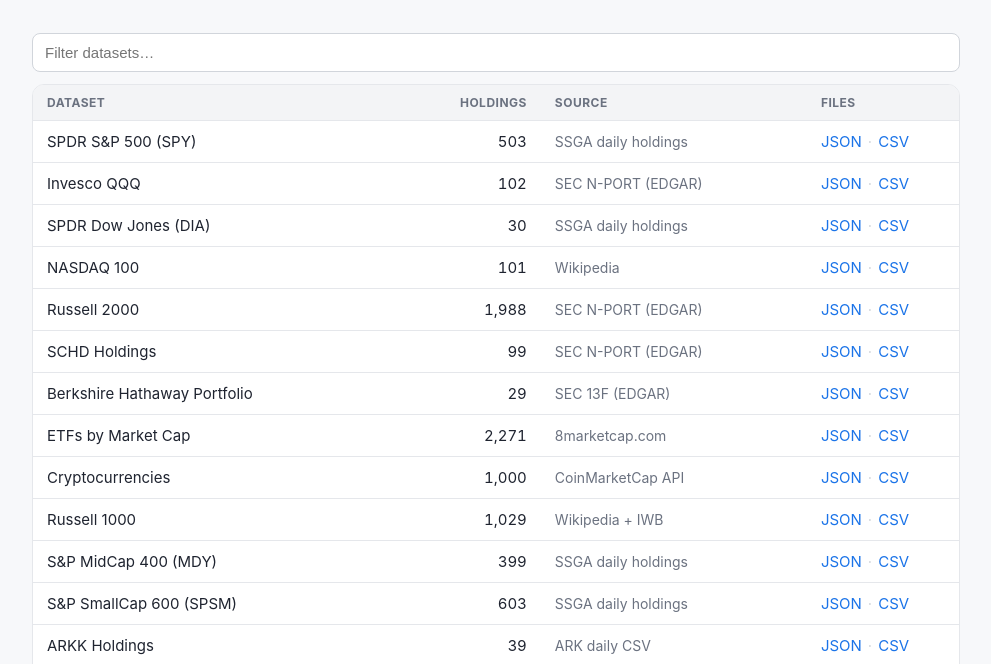
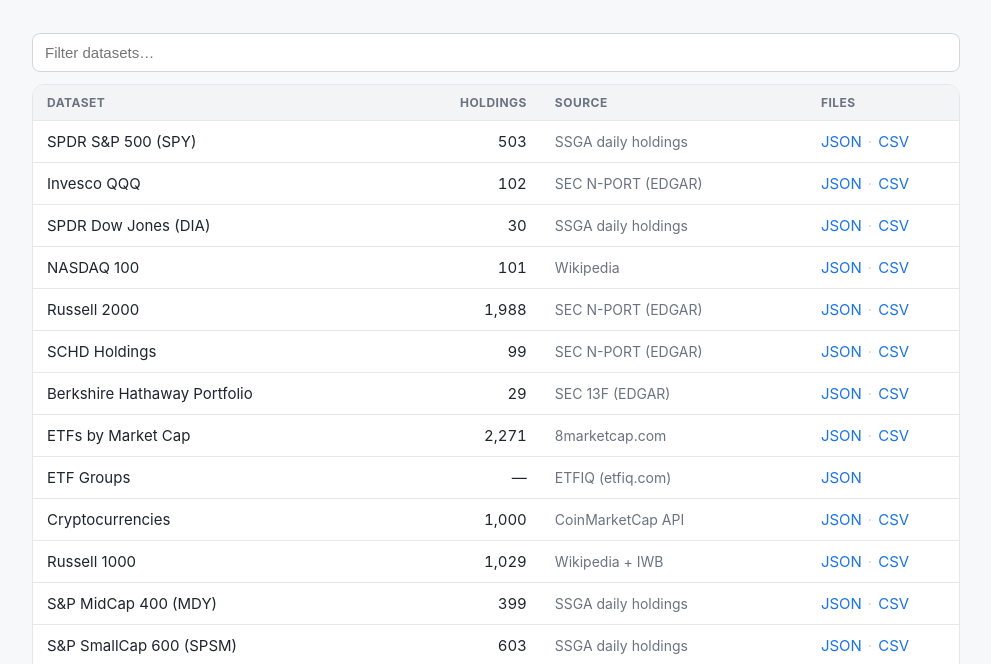
Before and after one commit to chartsmaster1/watchlist-utils, a plain HTML site: page public/index.html in a window 1280 px wide. Shown: the part 133-797 px from the top of the page, without its empty margins (144-1135 px from the left). Drawn offline with Linux system fonts and the light colour scheme; no server answers.

Commit message:
Add ETF groups regeneration from ETFIQ (non-fatal job)

```diff
--- a/public/index.html
+++ b/public/index.html
@@ -83,6 +83,7 @@
       { name: "SCHD Holdings", json: "schd.json", csv: "schd.csv", source: "SEC N-PORT (EDGAR)" },
       { name: "Berkshire Hathaway Portfolio", json: "berkshire.json", csv: "berkshire.csv", source: "SEC 13F (EDGAR)" },
       { name: "ETFs by Market Cap", json: "etfs_market_cap.json", csv: "etfs_market_cap.csv", source: "8marketcap.com" },
+      { name: "ETF Groups", json: "etfgrouped.json", csv: "etfgrouped.csv", source: "ETFIQ (etfiq.com)" },
       { name: "Cryptocurrencies", json: "coins.json", csv: "coins.csv", source: "CoinMarketCap API" },
       { name: "Russell 1000", json: "russell_1000.json", csv: "russell_1000.csv", source: "Wikipedia + IWB" },
       { name: "S&P MidCap 400 (MDY)", json: "mdy.json", csv: "mdy.csv", source: "SSGA daily holdings" },
```
Also changed, not shown: 3 other files.
